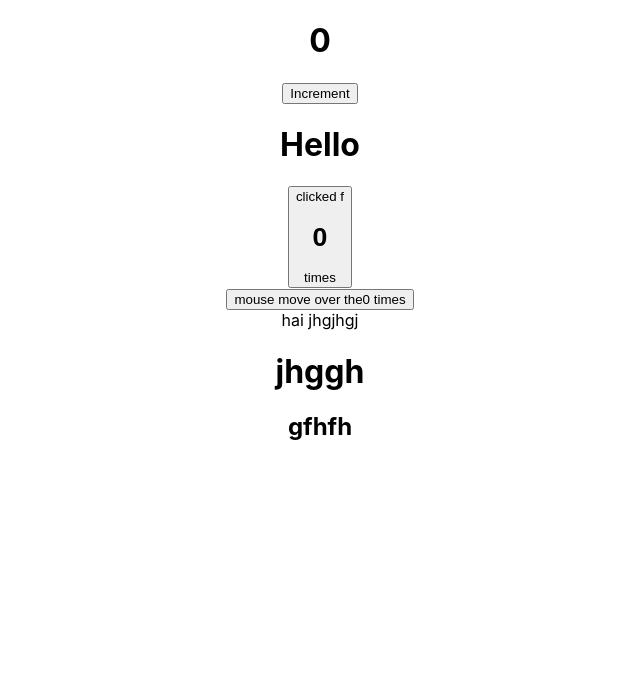
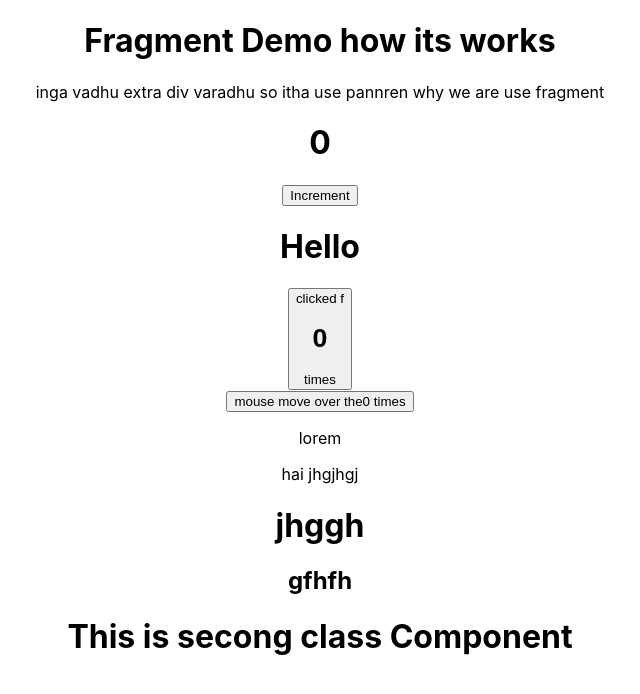
Before and after one commit to magendiran1/Test_001, a React (Create React App) app: page / in a window 1280 px wide. Shown: the top 694 px of the page, without its empty margins (320-960 px from the left). Built offline with nearby package versions, Linux system fonts and the light colour scheme.

Commit message:
multiple class create Please check

```diff
--- a/src/App.js
+++ b/src/App.js
@@ -12,9 +12,10 @@ import Higer from './Component/HOC/higer';
 import Counter from './Component/Conditional/RenderProsp/Counter';
 import Clickcounter from './Component/Conditional/RenderProsp/Clickcounter';
 import HoverCounter from './Component/Conditional/RenderProsp/Hovercounter';
-import Hai1 from './Component/Propschildren.js/children';
+import Hai1 from './Component/Propschildren/children';
 // import Clickcounter from './Component/Conditional/RenderProsp/Clickcounter';
-// import Fragment from './Component/Fragment';
+import Fragment from './Component/Fragment';
+import Demo from './Component/MultipleClass/demo';
 // import learn from './Component/Lifes/Learn';
 // import FunctionClick from './Component/Functionclick';
 // import Clickinclass from './Component/ClassClick';
@@ -39,7 +40,7 @@ function App() {
 <Mounting />
 <Child /> */}
 {/* <Learn /> */}
-    {/* <Fragment /> */}
+    <Fragment />
        {/* <ParentComp />  */}
    {/* <Refs /> */}
 
@@ -54,6 +55,7 @@ function App() {
 <Counter render={(count,incrementCount)=>(<Clickcounter count={count} incrementCount={incrementCount} />)} />
 <Counter render={(count,incrementCount)=>(<HoverCounter count={count} incrementCount={incrementCount} />)} />
 <Hai1 />
+<Demo />
 </div>
   );
 }
--- a/src/Component/Fragment.js
+++ b/src/Component/Fragment.js
@@ -14,6 +14,7 @@ const Fragment = () => {
 
             <h1>Fragment Demo how its works</h1>
             <p>inga vadhu extra div varadhu so itha use pannren why we are use fragment</p>
+
         </React.Fragment>
     )
 }
--- a/src/Component/Propschildren.js/mutilpeclass/testing.js
+++ b/src/Component/MultipleClass/Test.js
@@ -1,23 +1,22 @@
 import React, { Component } from 'react'
 
-class Fir extends Component {
+export  class FirstComp extends Component {
     render() {
         return (
             <div>
-<p> hi heloo this one first class Component</p>
+                <h>This is first class Component </h>
             </div>
         )
     }
 }
 
-class  Sec extends Component{
+
+export class SecondComp extends Component{
     render(){
         return(
             <div>
-                <p>Hi  this is second class Component</p>
+                <h1>This is secong class Component</h1>
             </div>
         )
     }
 }
-
-export {Fir,Sec};
--- /dev/null
+++ b/src/Component/MultipleClass/demo.js
@@ -0,0 +1,14 @@
+import React, { Component } from 'react'
+import { SecondComp } from './Test'
+
+ class demo extends Component {
+    render() {
+        return (
+            <div>
+<SecondComp />
+            </div>
+        )
+    }
+}
+
+export default demo
--- a/src/Component/Propschildren.js/children.js
+++ b/src/Component/Propschildren/children.js
@@ -1,14 +1,14 @@
 import React, { Component } from 'react';
-import props from './props';
+import Props from './props';
 
 export class Hai1 extends Component {
     render() {
         return (
             <div>
-                <props>hai jhgjhgj
+                <Props>hai jhgjhgj
                     <h1>jhggh</h1>
                     <h2>gfhfh</h2>
-                </props>
+                </Props>
             </div>
         )
     }
--- a/src/Component/Propschildren.js/props.js
+++ b/src/Component/Propschildren/props.js
@@ -1,13 +1,12 @@
 import React, { Component } from 'react'
-import {Sec}  from './mutilpeclass/testing'
 
  class Props extends Component {
     render() {
         return (
             <div>
-                <h1>lorem100</h1>
+                <p>lorem</p>
                 {this.props.children}
-                <Sec />
+
             </div>
         )
     }
```
